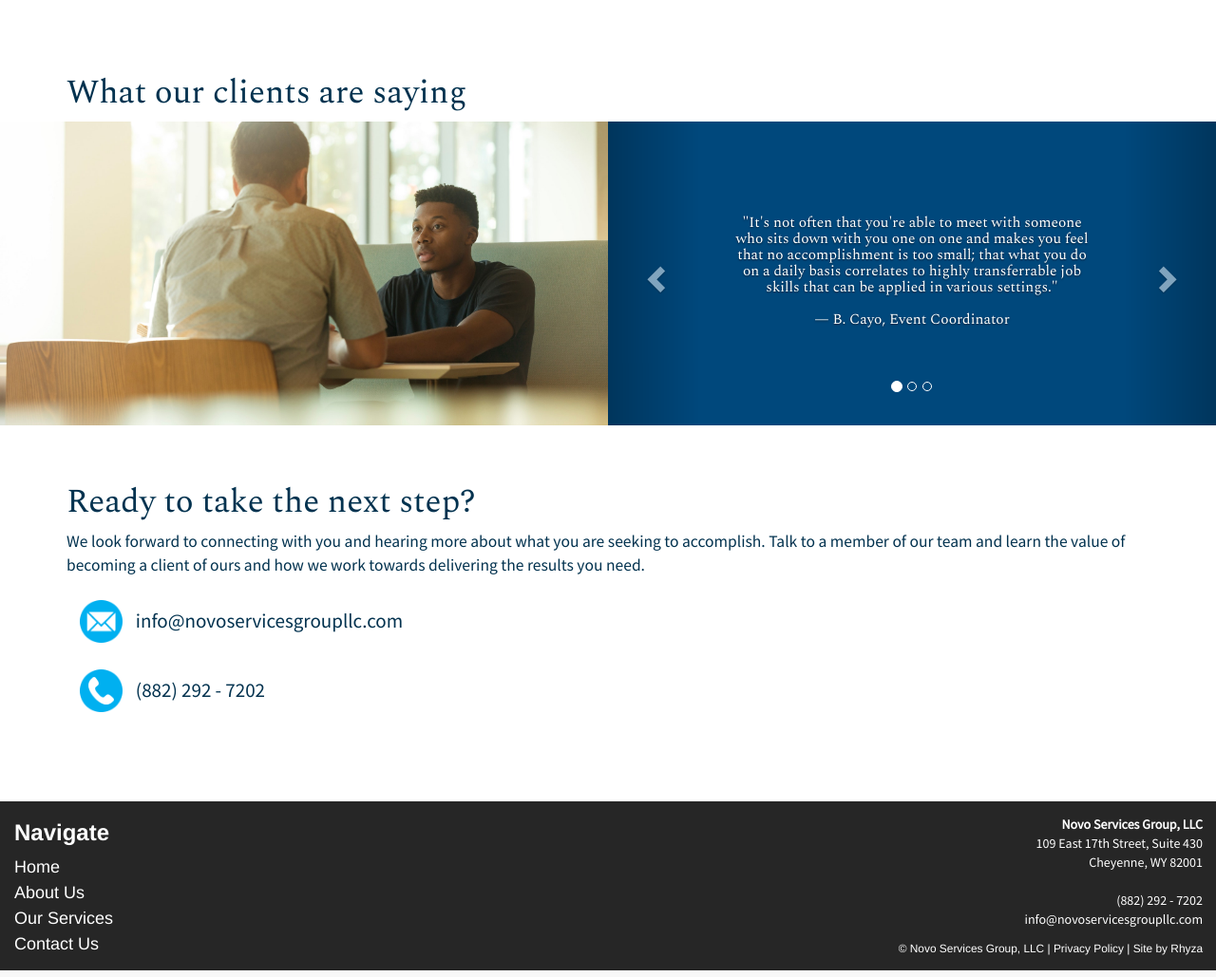
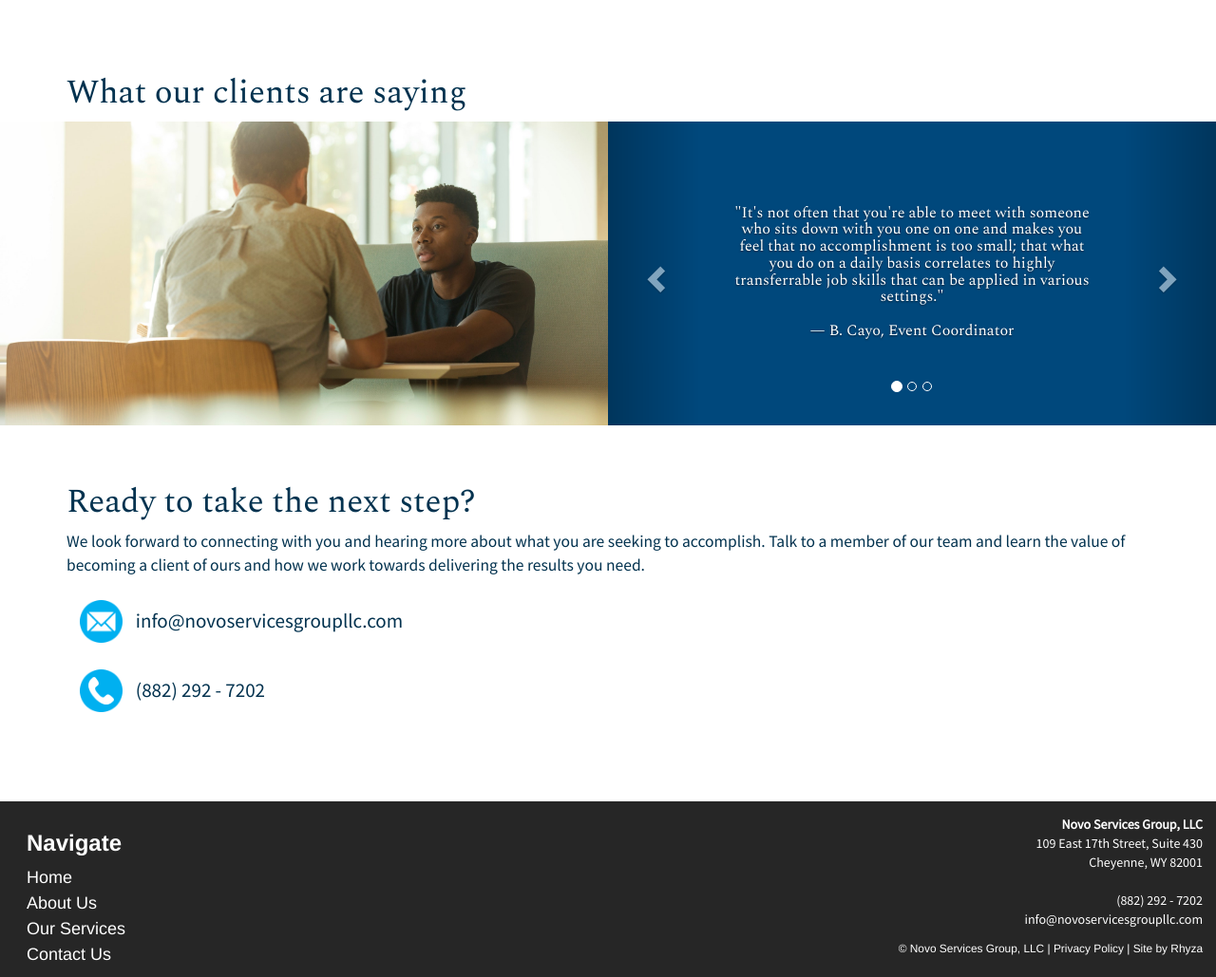
Before and after one commit to rhyza/nsg, a PHP site: page /index.php in a window 1280 px wide. Shown: the part 1000-2029 px from the top of the page at 95% size. Run offline with PHP 8.4, Linux system fonts and the light colour scheme.

Commit message:
Increase testimonial font and sitemap padding

```diff
--- a/css/main.css
+++ b/css/main.css
@@ -218,11 +218,14 @@ h5 {
     }
 
     h5 {
+        font-size: 1.15em;
         color: white;
     }
 
     .sitemap {
         text-align: left;
+        padding-top: .8em;
+        padding-left: 2em;
     }
 
     .address {
```
